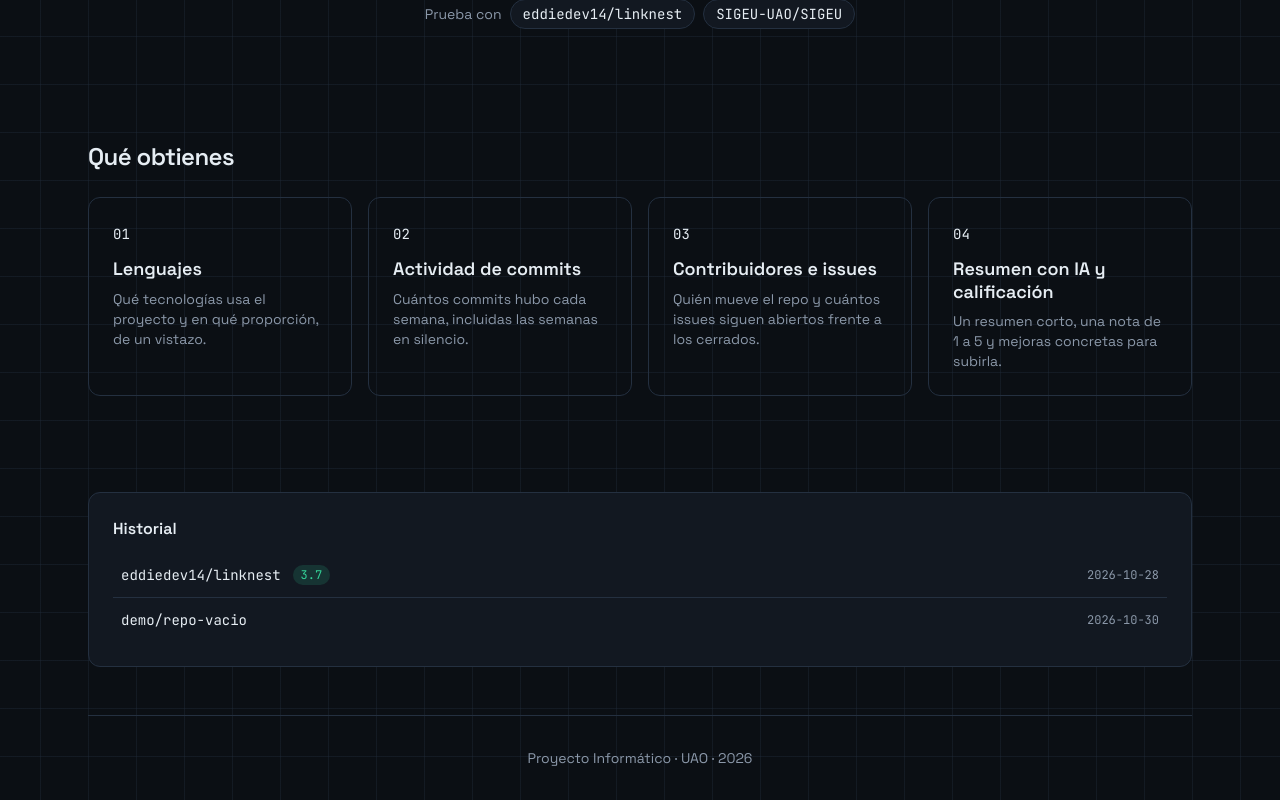
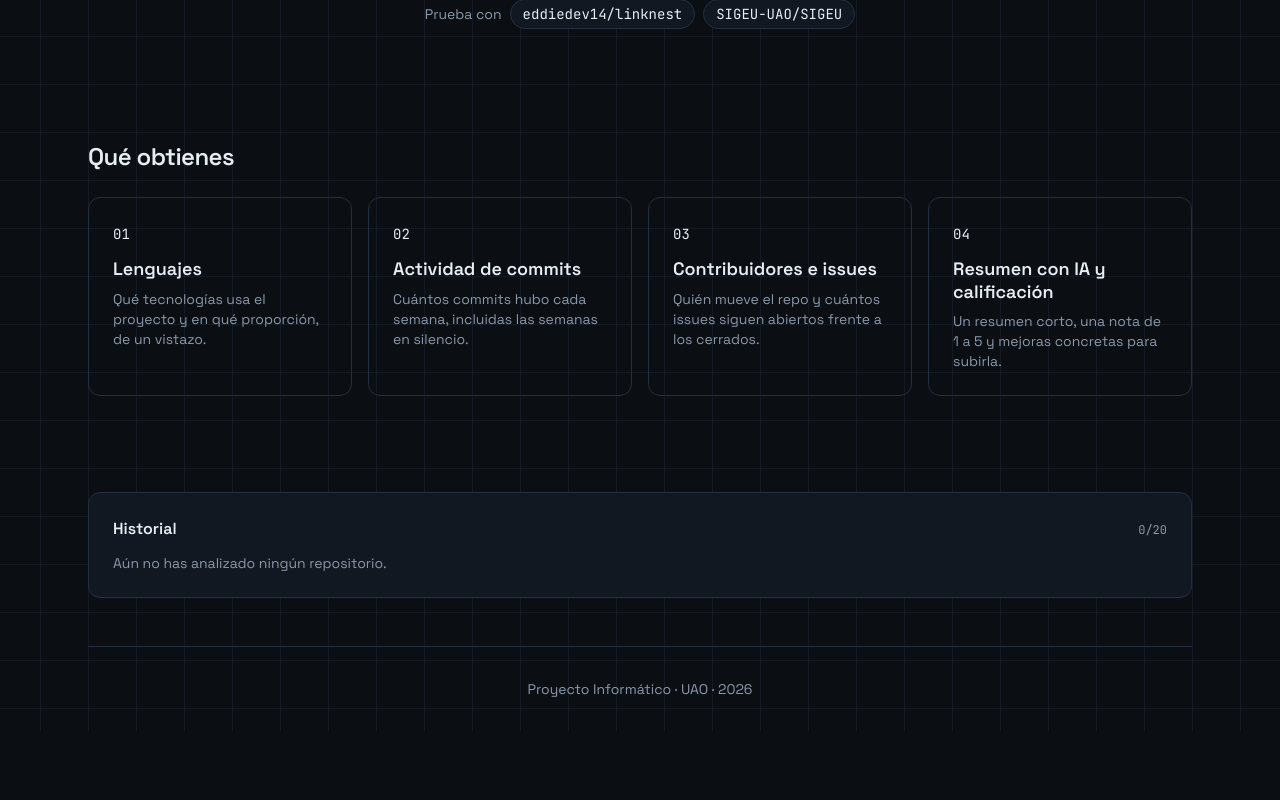
Before and after one commit to eddiedev14/scan-my-repo, a React (Vite) app: page / in a window 1280 px wide. Shown: the part 492-1292 px from the top of the page. After the commit the page ends 1223 px from the top, so only its background shows below. Built offline with nearby package versions, Linux system fonts and the light colour scheme.

Commit message:
feat(hu-05): finish history panel and show real history on home

```diff
--- a/src/features/history/components/HistoryPanel.tsx
+++ b/src/features/history/components/HistoryPanel.tsx
@@ -1,36 +1,65 @@
+import { MAX_ENTRIES } from '@/features/history/hooks/useHistory'
+import { Button } from '@/shared/components/Button'
 import { Card } from '@/shared/components/Card'
 import type { HistoryEntry } from '@/shared/types'
+import { formatDateTime, formatNumber } from '@/shared/utils/formatters'
 
 interface Props {
   entries: HistoryEntry[]
   onSelect: (entry: HistoryEntry) => void
+  onClear: () => void
 }
 
-export function HistoryPanel({ entries, onSelect }: Props) {
+export function HistoryPanel({ entries, onSelect, onClear }: Props) {
+  const confirmClear = () => {
+    if (window.confirm('¿Borrar todo el historial?')) onClear()
+  }
+
   return (
     <Card>
+      <div className="flex items-baseline justify-between gap-3">
         <h3 className="font-semibold">Historial</h3>
+        <span className="font-mono text-xs text-muted">
+          {entries.length}/{MAX_ENTRIES}
+        </span>
+      </div>
       {entries.length === 0 ? (
-        <p className="mt-3 text-sm text-muted">Aún no has escaneado nada. Tus búsquedas recientes aparecerán aquí.</p>
+        <p className="mt-3 text-sm text-muted">Aún no has analizado ningún repositorio.</p>
       ) : (
-        <ul className="mt-3 divide-y divide-border">
+        <>
+          <ul className="mt-3 max-h-[360px] divide-y divide-border overflow-y-auto">
             {entries.map((e) => (
               <li key={e.id}>
                 <button
                   onClick={() => onSelect(e)}
-                className="flex w-full cursor-pointer items-center gap-3 rounded-button px-2 py-3 text-left transition duration-200 hover:bg-surface-2"
+                  // Offset negativo para que el scroll de la lista no recorte el contorno del foco
+                  className="flex w-full cursor-pointer items-center gap-3 rounded-button px-2 py-3 text-left transition duration-200 hover:bg-surface-2 focus-visible:-outline-offset-2"
                 >
-                <span className="truncate font-mono text-sm">{e.repo}</span>
-                {e.ia && (
-                  <span className="rounded-full bg-accent/15 px-2 py-0.5 font-mono text-xs text-accent">
+                  {/* min-w-0 deja que truncate funcione dentro del flex */}
+                  <span className="min-w-0 flex-1">
+                    <span title={e.repo} className="block truncate font-mono text-sm">
+                      {e.repo}
+                    </span>
+                    <span className="mt-0.5 block font-mono text-xs text-muted">
+                      {formatDateTime(e.date)} · <span aria-hidden="true">★</span> {formatNumber(e.data.stars)}
+                      <span className="sr-only"> estrellas</span>
+                    </span>
+                  </span>
+                  {e.ia ? (
+                    <span className="shrink-0 rounded-full bg-accent/15 px-2 py-0.5 font-mono text-xs text-accent">
                       {e.ia.score.toFixed(1)}
                     </span>
+                  ) : (
+                    <span className="shrink-0 rounded-full bg-surface-2 px-2 py-0.5 text-xs text-muted">Sin IA</span>
                   )}
-                <span className="ml-auto font-mono text-xs text-muted">{e.date}</span>
                 </button>
               </li>
             ))}
           </ul>
+          <Button variant="outline" onClick={confirmClear} className="mt-4 cursor-pointer">
+            Borrar historial
+          </Button>
+        </>
       )}
     </Card>
   )
--- a/src/pages/HomePage.tsx
+++ b/src/pages/HomePage.tsx
@@ -1,13 +1,17 @@
 import { useNavigate } from 'react-router-dom'
 import { SearchBar } from '@/features/search'
-import { HistoryPanel } from '@/features/history'
+import { HistoryPanel, useHistory } from '@/features/history'
 import { Card } from '@/shared/components/Card'
 import { Reveal } from '@/shared/components/Reveal'
-import { EXAMPLES, FEATURES, SAMPLE_HISTORY } from '@/shared/constants/HomePage.constant'
+import { EXAMPLES, FEATURES } from '@/shared/constants/HomePage.constant'
+import type { HistoryEntry } from '@/shared/types'
 
 export default function HomePage() {
   const navigate = useNavigate()
   const goToReport = (repo: string) => navigate(`/report/${repo}`)
+  const { entries, clear } = useHistory()
+  // Solo viaja el id: ReportPage busca la entrada guardada y no consulta GitHub ni la IA
+  const openEntry = (entry: HistoryEntry) => navigate(`/report/${entry.repo}`, { state: { historyId: entry.id } })
 
   return (
     <>
@@ -67,7 +71,7 @@ export default function HomePage() {
       </section>
 
       <section id="history" className="scroll-mt-16 py-12">
-        <HistoryPanel entries={SAMPLE_HISTORY} onSelect={(e) => goToReport(e.repo)} />
+        <HistoryPanel entries={entries} onSelect={openEntry} onClear={clear} />
       </section>
 
       <Reveal>
--- a/src/shared/constants/HomePage.constant.ts
+++ b/src/shared/constants/HomePage.constant.ts
@@ -1,7 +1,3 @@
-import { mockAiResult } from '../mocks/aiResult.mock'
-import { mockReport, mockReportEmpty } from '../mocks/report.mock'
-import { HistoryEntry } from '../types'
-
 const EXAMPLES = ['eddiedev14/linknest', 'SIGEU-UAO/SIGEU']
 
 const FEATURES = [
@@ -17,10 +13,4 @@ const FEATURES = [
   },
 ]
 
-// Datos de ejemplo hasta que el historial sea real
-const SAMPLE_HISTORY: HistoryEntry[] = [
-  { id: crypto.randomUUID(), repo: mockReport.repo, date: '2026-10-28', data: mockReport, ia: mockAiResult },
-  { id: crypto.randomUUID(), repo: mockReportEmpty.repo, date: '2026-10-30', data: mockReportEmpty, ia: null },
-]
-
-export { EXAMPLES, FEATURES, SAMPLE_HISTORY }
+export { EXAMPLES, FEATURES }
--- a/src/shared/utils/formatters.ts
+++ b/src/shared/utils/formatters.ts
@@ -5,6 +5,15 @@ const percentFmt = new Intl.NumberFormat('es', { style: 'percent', minimumFracti
 const dateFmt = new Intl.DateTimeFormat('es', { day: 'numeric', month: 'short', year: 'numeric', timeZone: 'UTC' })
 const monthFmt = new Intl.DateTimeFormat('es', { month: 'short', timeZone: 'UTC' })
 const monthYearFmt = new Intl.DateTimeFormat('es', { month: 'short', year: 'numeric', timeZone: 'UTC' })
+// Sin timeZone: la hora sale en la zona del usuario, en formato de 24 h
+const dateTimeFmt = new Intl.DateTimeFormat('es', {
+  day: 'numeric',
+  month: 'short',
+  year: 'numeric',
+  hour: '2-digit',
+  minute: '2-digit',
+  hourCycle: 'h23',
+})
 
 // "AAAA-MM-DD" se lee como medianoche UTC para que la zona horaria no corra el día
 const toUtcDate = (iso: string) => new Date(`${iso}T00:00:00Z`)
@@ -17,6 +26,9 @@ export const formatPercent = (n: number) => percentFmt.format(n / 100)
 
 // "2026-10-28" -> "28 oct 2026"
 export const formatDate = (iso: string) => dateFmt.format(toUtcDate(iso)).replace('.', '')
+
+// "2026-11-15T17:04:00.000Z" -> "15 nov 2026, 12:04" (en Colombia)
+export const formatDateTime = (iso: string) => dateTimeFmt.format(new Date(iso)).replace('.', '')
 
 // "2026-08-10" -> "ago", o "ago 2026" con año
 export const formatMonth = (iso: string, withYear = false) =>
```
Lines whose indentation alone changed are shown as unchanged.
